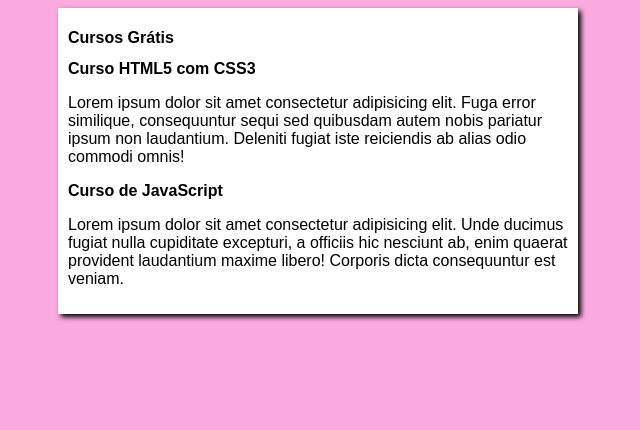
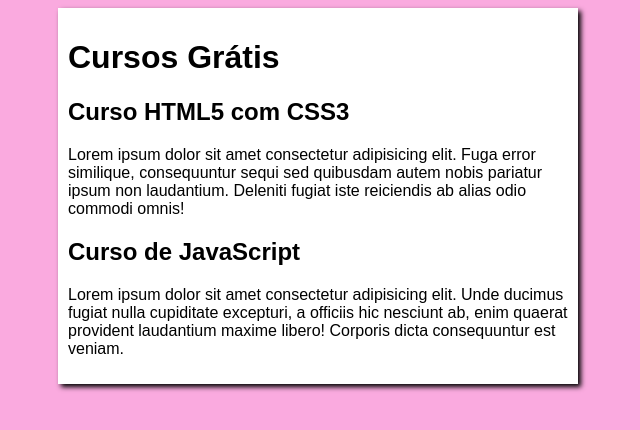
Before and after one commit to DeivinsonPereira/projeto-site, a plain HTML site: page index.html in a window 1280 px wide. Shown: the whole page, without its empty margins (322-962 px from the left). Drawn offline with Linux system fonts and the light colour scheme.

Commit message:
Update style.css

```diff
--- a/style.css
+++ b/style.css
@@ -12,3 +12,10 @@ main{
     padding: 10px;
     box-shadow: 3px 3px 5px black;
 }
+h1{
+    font-size: 2em;
+}
+h2{
+    font-size: 1.5em;
+
+}
```
